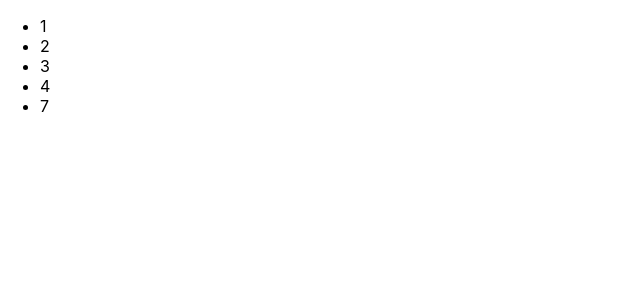
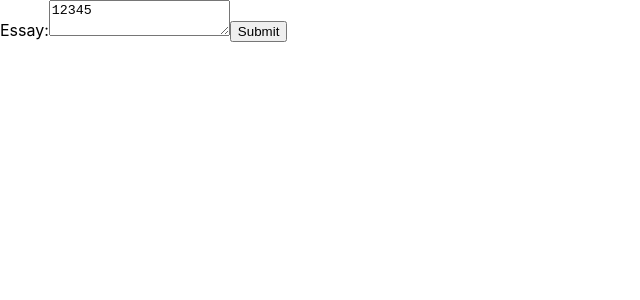
Before and after one commit to right42/first-react, a React (Create React App) app: page / in a window 1280 px wide. Shown: the top 300 px of the page, without its empty margins (0-640 px from the left). Built offline with nearby package versions, Linux system fonts and the light colour scheme.

Commit message:
textarea

```diff
--- a/src/index.js
+++ b/src/index.js
@@ -4,20 +4,40 @@
 import * as serviceWorker from './serviceWorker';
 
 
-function NumberList(props){
-  const numbers = props.numbers;
-  let numberItems = numbers.map((number) =>
-    <li key={number.toString()}>{number}</li>
-  );
+class NameForm extends React.Component {
+  constructor(props) {
+    super(props);
+    this.state = {value: '12345'};
 
-  return (
-    <ul>{numberItems}</ul>
-  )
+    this.handleChange = this.handleChange.bind(this);
+    this.handleSubmit = this.handleSubmit.bind(this);
+  }
+
+  handleChange(event) {
+    this.setState({value: event.target.value});
+  }
+
+  handleSubmit(event) {
+    alert('A name was submitted: ' + this.state.value);
+    event.preventDefault();
+  }
+
+  render() {
+    return (
+      <form onSubmit={this.handleSubmit}>
+        <label>
+          Essay:
+          <textarea value={this.state.value} onChange={this.handleChange} />
+        </label>
+        <input type="submit" value="Submit" />
+      </form>
+    );
+  }
 }
 
-const numbers = [1, 2, 3, 4, 7];
+
 ReactDOM.render(
-  <NumberList numbers={numbers} />,
+  <NameForm/>,
   document.querySelector('#root')
 )
 
```
